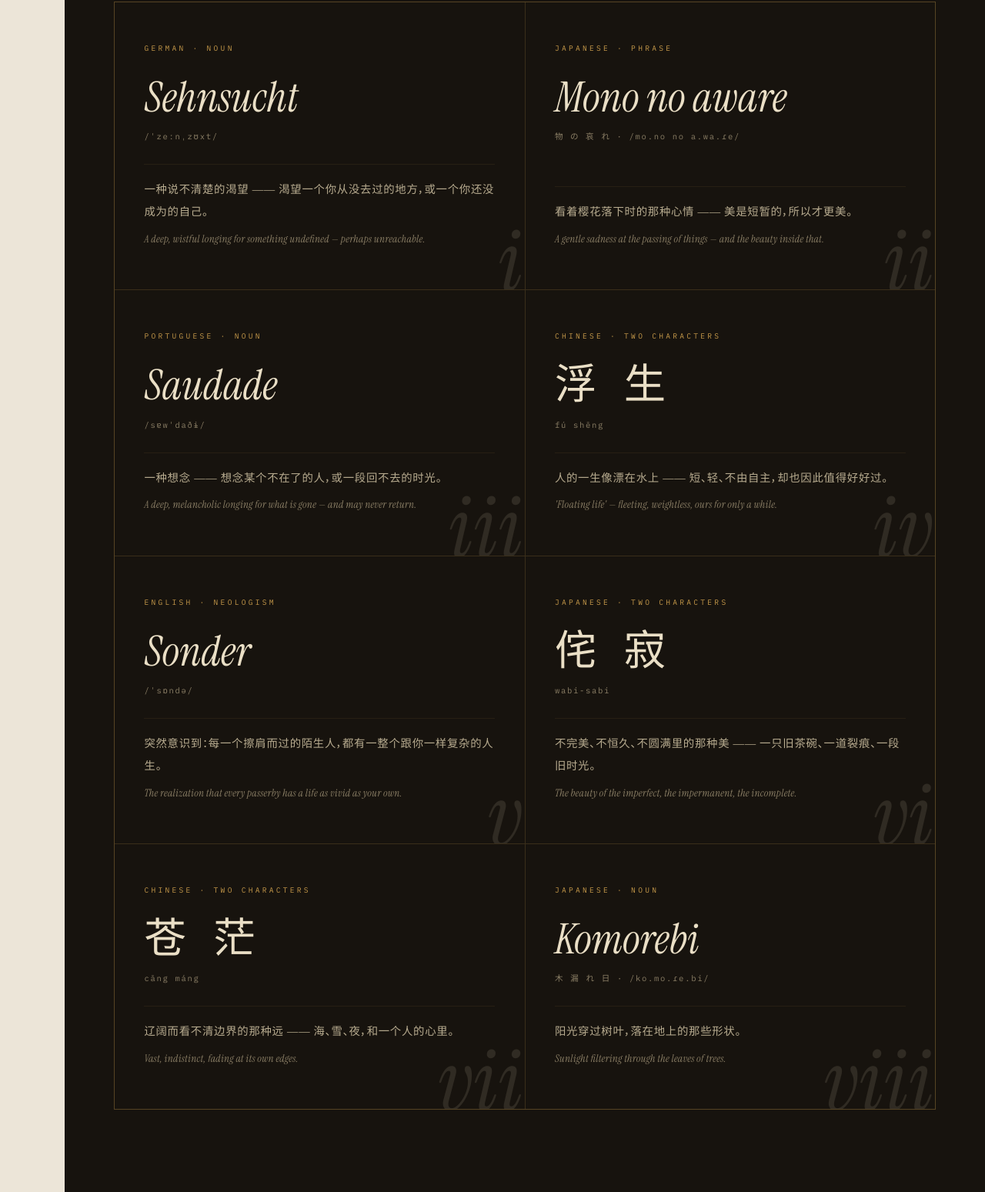
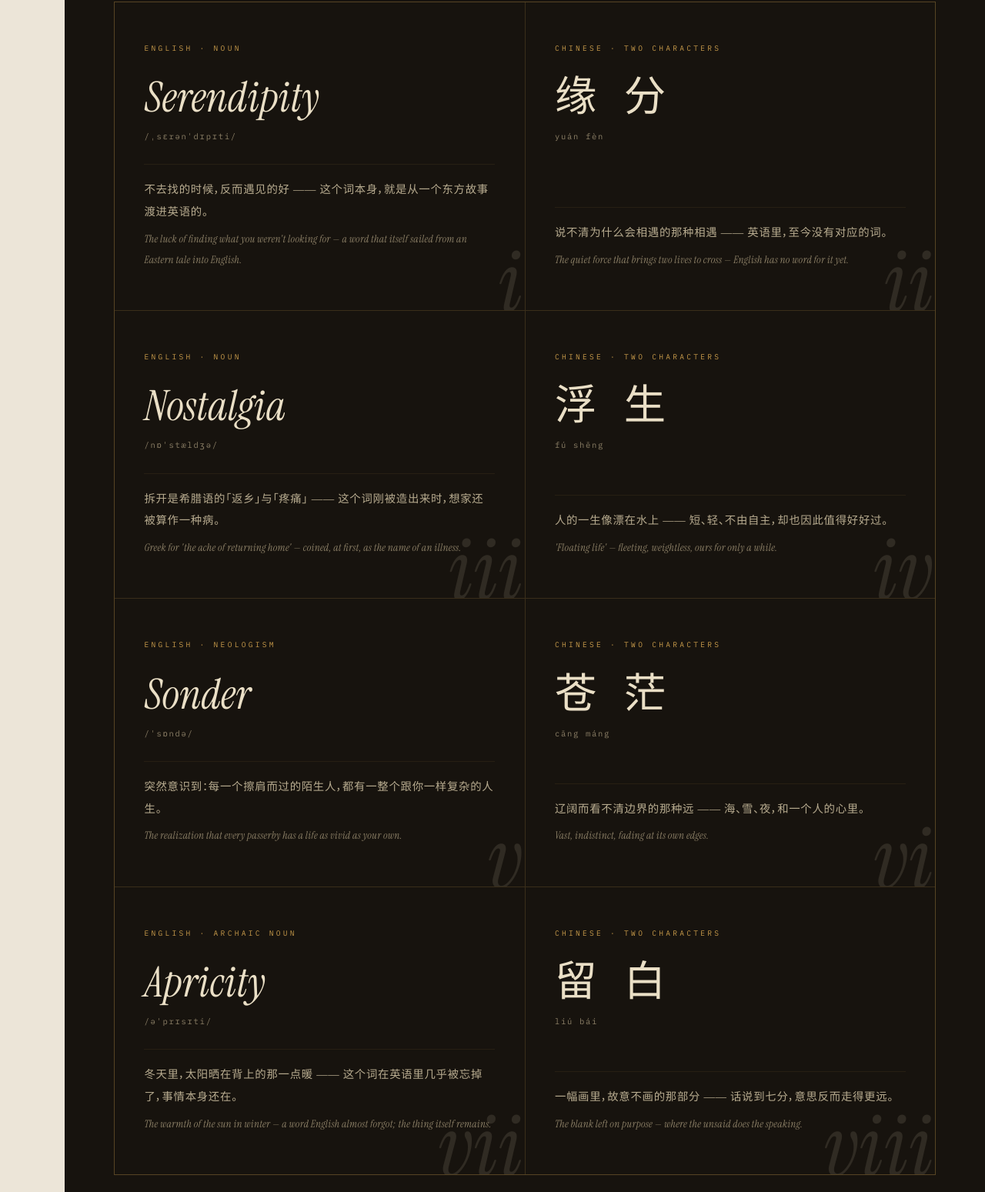
Before and after one commit to myskme/myskme.github.io, a plain HTML site: page index.html in a window 1280 px wide. Shown: the part 10204-11753 px from the top of the page at 77% size. Drawn offline with Linux system fonts and the light colour scheme.

Commit message:
05词与句重设计: 去日德葡词,改四英四中交替(Serendipity/缘分/Nostalgia/浮生/Sonder/苍茫/Apricity/留白),每对互为东西镜像,留白压轴; 04-005同步改'在中文和英文之间捡回来的词'
Co-Authored-By: Claude Fable 5 <noreply@anthropic.com>

```diff
--- a/index.html
+++ b/index.html
@@ -325,7 +325,7 @@
           <span class="arch-author">长期收集 · 第 05 章的出处</span>
           <span class="arch-year">now</span>
           <span class="arch-toggle">+</span>
-          <span class="arch-why">从各种语言里捡回来的词，上课用来点亮一件事：<em>语言本身，是有意思的</em>。下一章的八个词，就是从这本册子里挑的。</span>
+          <span class="arch-why">在中文和英文之间捡回来的词，上课用来点亮一件事：<em>语言本身，是有意思的</em>。下一章的八个词，就是从这本册子里挑的。</span>
         </div>
 
       </div>
@@ -350,29 +350,29 @@
       <div class="lexicon reveal">
         <div class="word">
           <span class="word-ghost">i</span>
-          <p class="word-meta">German · noun</p>
-          <p class="word-form">Sehnsucht</p>
-          <p class="word-pron">/ˈzeːnˌzʊxt/</p>
-          <p class="word-gloss">一种说不清楚的渴望 —— 渴望一个你从没去过的地方，或一个你还没成为的自己。
-            <span class="en-only">A deep, wistful longing for something undefined — perhaps unreachable.</span>
+          <p class="word-meta">English · noun</p>
+          <p class="word-form">Serendipity</p>
+          <p class="word-pron">/ˌsɛrənˈdɪpɪti/</p>
+          <p class="word-gloss">不去找的时候，反而遇见的好 —— 这个词本身，就是从一个东方故事渡进英语的。
+            <span class="en-only">The luck of finding what you weren't looking for — a word that itself sailed from an Eastern tale into English.</span>
           </p>
         </div>
         <div class="word">
           <span class="word-ghost">ii</span>
-          <p class="word-meta">Japanese · phrase</p>
-          <p class="word-form">Mono no aware</p>
-          <p class="word-pron">物 の 哀 れ · /mo.no no a.wa.ɾe/</p>
-          <p class="word-gloss">看着樱花落下时的那种心情 —— 美是短暂的，所以才更美。
-            <span class="en-only">A gentle sadness at the passing of things — and the beauty inside that.</span>
+          <p class="word-meta">Chinese · two characters</p>
+          <p class="word-form cn">缘 分</p>
+          <p class="word-pron">yuán fèn</p>
+          <p class="word-gloss">说不清为什么会相遇的那种相遇 —— 英语里，至今没有对应的词。
+            <span class="en-only">The quiet force that brings two lives to cross — English has no word for it yet.</span>
           </p>
         </div>
         <div class="word">
           <span class="word-ghost">iii</span>
-          <p class="word-meta">Portuguese · noun</p>
-          <p class="word-form">Saudade</p>
-          <p class="word-pron">/sɐwˈdaðɨ/</p>
-          <p class="word-gloss">一种想念 —— 想念某个不在了的人，或一段回不去的时光。
-            <span class="en-only">A deep, melancholic longing for what is gone — and may never return.</span>
+          <p class="word-meta">English · noun</p>
+          <p class="word-form">Nostalgia</p>
+          <p class="word-pron">/nɒˈstældʒə/</p>
+          <p class="word-gloss">拆开是希腊语的「返乡」与「疼痛」 —— 这个词刚被造出来时，想家还被算作一种病。
+            <span class="en-only">Greek for 'the ache of returning home' — coined, at first, as the name of an illness.</span>
           </p>
         </div>
         <div class="word">
@@ -395,15 +395,6 @@
         </div>
         <div class="word">
           <span class="word-ghost">vi</span>
-          <p class="word-meta">Japanese · two characters</p>
-          <p class="word-form cn">侘 寂</p>
-          <p class="word-pron">wabi-sabi</p>
-          <p class="word-gloss">不完美、不恒久、不圆满里的那种美 —— 一只旧茶碗、一道裂痕、一段旧时光。
-            <span class="en-only">The beauty of the imperfect, the impermanent, the incomplete.</span>
-          </p>
-        </div>
-        <div class="word">
-          <span class="word-ghost">vii</span>
           <p class="word-meta">Chinese · two characters</p>
           <p class="word-form cn">苍 茫</p>
           <p class="word-pron">cāng máng</p>
@@ -412,12 +403,21 @@
           </p>
         </div>
         <div class="word">
+          <span class="word-ghost">vii</span>
+          <p class="word-meta">English · archaic noun</p>
+          <p class="word-form">Apricity</p>
+          <p class="word-pron">/əˈprɪsɪti/</p>
+          <p class="word-gloss">冬天里，太阳晒在背上的那一点暖 —— 这个词在英语里几乎被忘掉了，事情本身还在。
+            <span class="en-only">The warmth of the sun in winter — a word English almost forgot; the thing itself remains.</span>
+          </p>
+        </div>
+        <div class="word">
           <span class="word-ghost">viii</span>
-          <p class="word-meta">Japanese · noun</p>
-          <p class="word-form">Komorebi</p>
-          <p class="word-pron">木 漏 れ 日 · /ko.mo.ɾe.bi/</p>
-          <p class="word-gloss">阳光穿过树叶，落在地上的那些形状。
-            <span class="en-only">Sunlight filtering through the leaves of trees.</span>
+          <p class="word-meta">Chinese · two characters</p>
+          <p class="word-form cn">留 白</p>
+          <p class="word-pron">liú bái</p>
+          <p class="word-gloss">一幅画里，故意不画的那部分 —— 话说到七分，意思反而走得更远。
+            <span class="en-only">The blank left on purpose — where the unsaid does the speaking.</span>
           </p>
         </div>
       </div>
```
